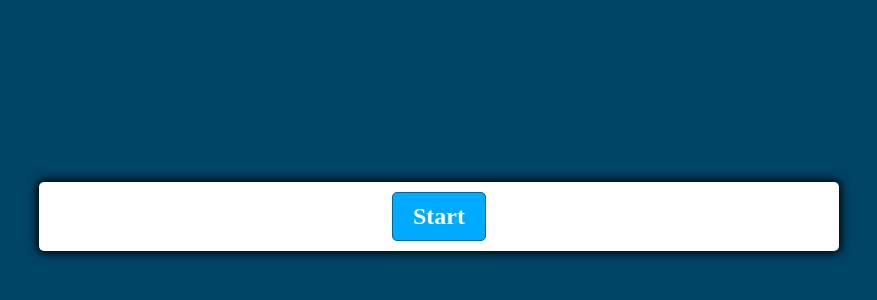
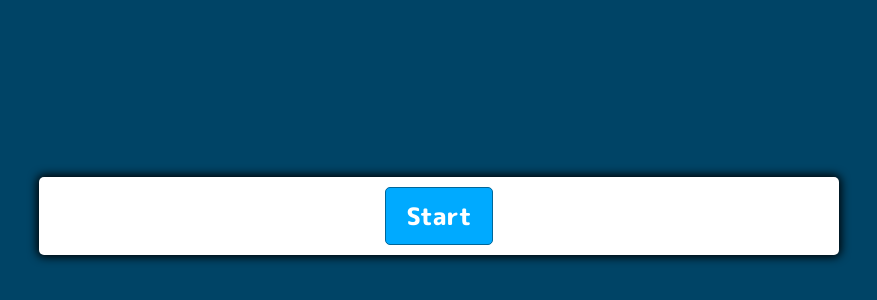
Before and after one commit to ngchitrungkien/Test-FullStack, a plain HTML site: page Bài 2/index.html in a window 1280 px wide. Shown: the part 184-484 px from the top of the page, without its empty margins (201-1078 px from the left). Drawn offline with Linux system fonts and the light colour scheme.

Commit message:
Add files via upload

```diff
--- a/Bài 2/style.css
+++ b/Bài 2/style.css
@@ -1,6 +1,6 @@
 *, *::before, *::after {
     box-sizing: border-box;
-    font-family: Gotham Rounded;
+    font-family: 'M PLUS Rounded 1c', sans-serif;
 }
 
 :root {
```
